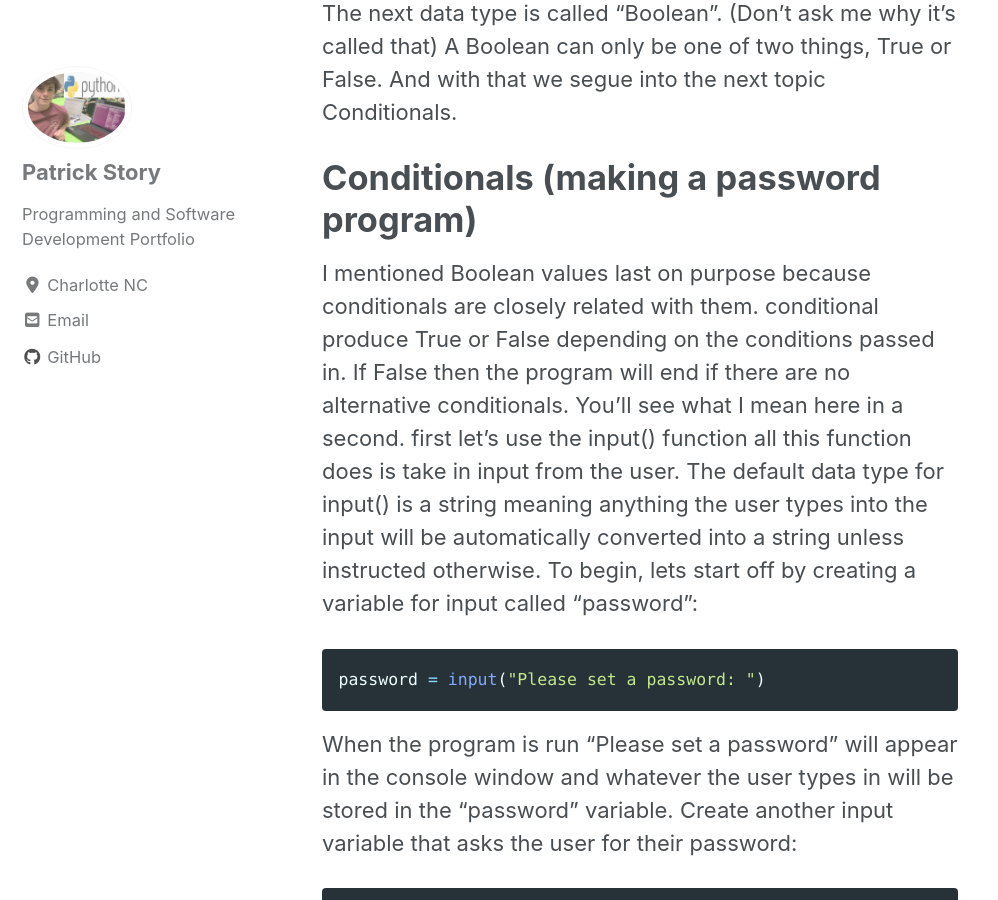
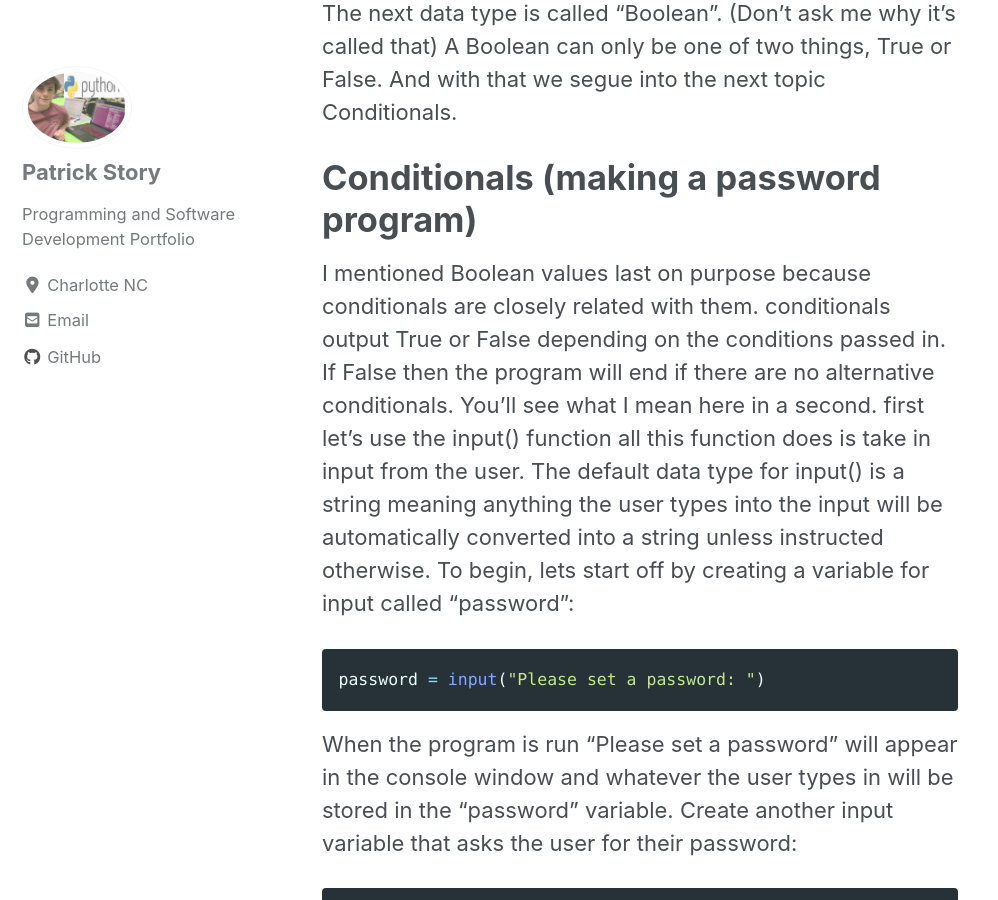
Before and after one commit to Patchyst/Patchyst.github.io, a Jekyll site: the page built from _posts/2019-08-09-introtocoding.md, in a window 1280 px wide and 900 px high, scrolled down 7872 px. Shown: the whole window, without its empty margins (0-998 px from the left). Built offline with Jekyll 4.4.1, drawn with Linux system fonts in a browser that asks for light colours; cached includes are drawn as plain includes; nearby versions of some CDN libraries.

Commit message:
updating Learn Python part 1

````diff
--- a/_posts/2019-08-09-introtocoding.md
+++ b/_posts/2019-08-09-introtocoding.md
@@ -108,7 +108,7 @@ Hello world.
 ```
 The next data type is called "Boolean". (Don't ask me why it's called that) A Boolean can only be one of two things, True or False. And with that we segue into the next topic Conditionals.
 # Conditionals (making a password program)
-I mentioned Boolean values last on purpose because conditionals are closely related with them. conditional produce True or False depending on the conditions passed in. If False then the program will end if there are no alternative conditionals. You'll see what I mean here in a second. first let's use the input() function all this function does is take in input from the user. The default data type for input() is a string meaning anything the user types into the input will be automatically converted into a string unless instructed otherwise. To begin, lets start off by creating a variable for input called "password":
+I mentioned Boolean values last on purpose because conditionals are closely related with them. conditionals output True or False depending on the conditions passed in. If False then the program will end if there are no alternative conditionals. You'll see what I mean here in a second. first let's use the input() function all this function does is take in input from the user. The default data type for input() is a string meaning anything the user types into the input will be automatically converted into a string unless instructed otherwise. To begin, lets start off by creating a variable for input called "password":
 ```python
 password = input("Please set a password: ")
 ```
````
